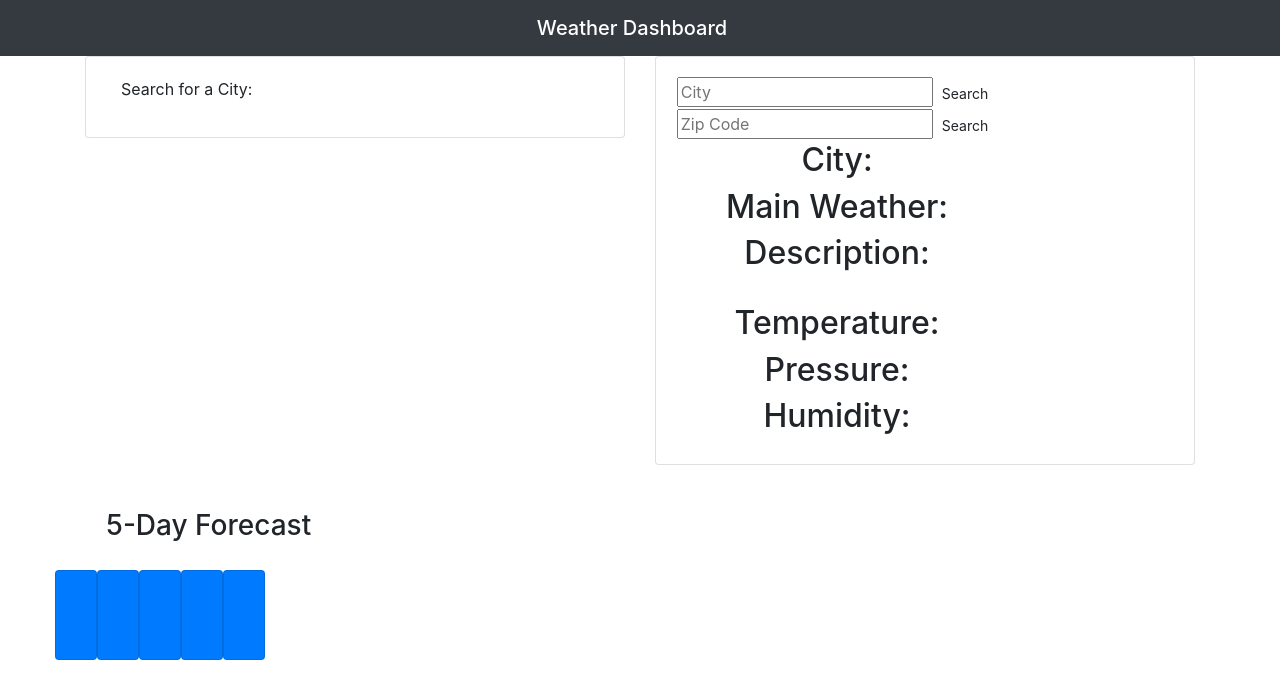
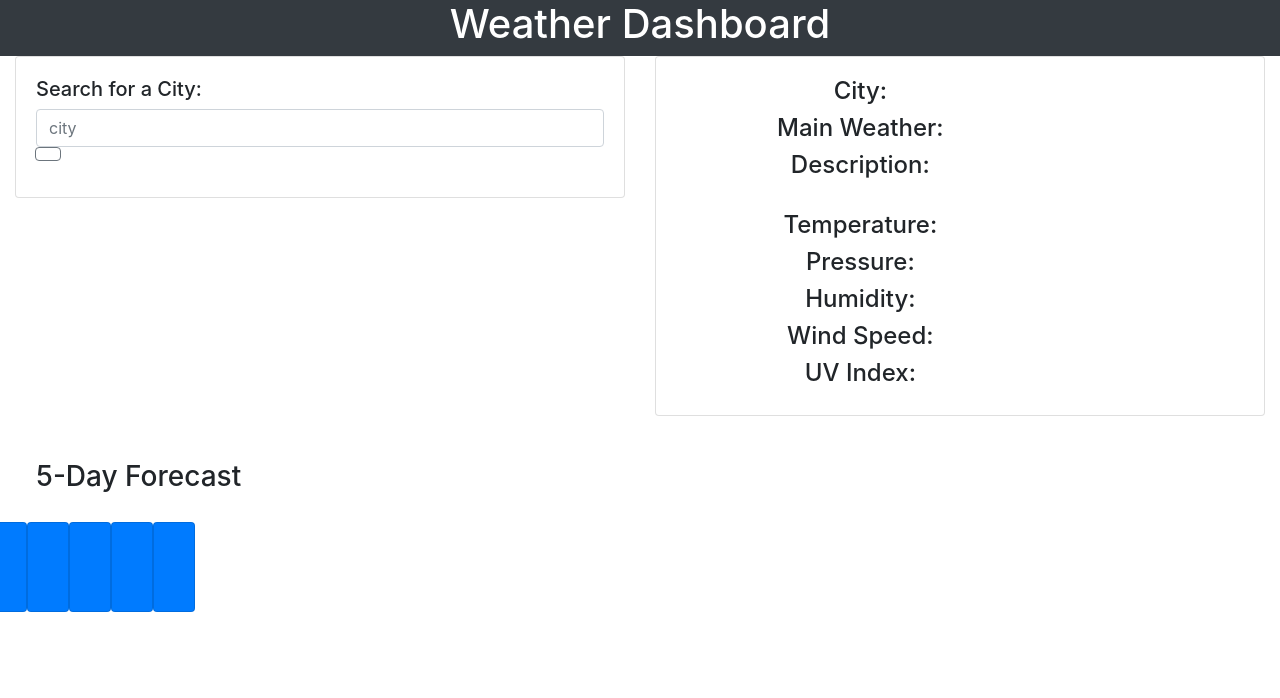
Before and after one commit to jeanhern81/API-Weather-Project, a plain HTML site: page index.html in a window 1280 px wide. Drawn offline with nearby package versions, Linux system fonts and the light colour scheme.

Commit message:
working on html format along with adding font awesome icon to replace search text

```diff
--- a/assets/js/script.js
+++ b/assets/js/script.js
@@ -15,9 +15,9 @@ $( document ).ready(function() {
         var query_param = $(this).prev().val();
 
         if ($(this).prev().attr("placeholder") == "City") {
-            var weather = "http://api.openweathermap.org/data/2.5/weather?q=" + query_param + "&APPID=" + appID;
+            var weather = "https://api.openweathermap.org/data/2.5/weather?q=" + query_param + "&APPID=" + appID;
         } else if ($(this).prev().attr("placeholder") == "Zip Code") {
-            var weather = "http://api.openweathermap.org/data/2.5/weather?zip=" + query_param + "&APPID=" + appID;
+            var weather = "https://api.openweathermap.org/data/2.5/weather?zip=" + query_param + "&APPID=" + appID;
         }
     })
 });
@@ -31,9 +31,9 @@ $( document ).ready(function() {
         var query_param = $(this).prev().val();
 
         if ($(this).prev().attr("placeholder") == "City") {
-            var weather = "http://api.openweathermap.org/data/2.5/weather?q=" + query_param + "&APPID=" + appID;
+            var weather = "https://api.openweathermap.org/data/2.5/weather?q=" + query_param + "&APPID=" + appID;
         } else if ($(this).prev().attr("placeholder") == "Zip Code") {
-            var weather = "http://api.openweathermap.org/data/2.5/weather?zip=" + query_param + "&APPID=" + appID;
+            var weather = "https://api.openweathermap.org/data/2.5/weather?zip=" + query_param + "&APPID=" + appID;
         }
 
         $.getJSON(weather,function(json){
@@ -44,6 +44,8 @@ $( document ).ready(function() {
             $("#temperature").html(json.main.temp);
             $("#pressure").html(json.main.pressure);
             $("#humidity").html(json.main.humidity);
+            $("#wind").html(json.main.wind);
+            $("#uv").html(json.main.uv);
         });
     })
 
--- a/index.html
+++ b/index.html
@@ -8,17 +8,23 @@
     <title>Weather Project</title>
 </head>
 <body>
-        <!-- As a heading -->
-        <nav class="navbar navbar-dark bg-dark d-flex justify-content-center">
-            <span class="navbar-brand mb-0 h1">Weather Dashboard</span>
-        </nav>
+<!-- Heading -->
+<header class="container-fluid bg-dark text-white">
+    <div class="row justify-content-center">
+        <h1>Weather Dashboard</h1>
+    </div>
+</header>
 <!--searched cities table-->
-<div class="container">
+<div class="container-fluid">
         <div class="row row-cols-1 row-cols-md-2">
             <div class="col mb-4">
                 <div class="card">
                     <div class="card-body">
-                        <div class="col-4">Search for a City:</div>
+                        <h5>Search for a City:</h5>
+                        <input type="text" class="form-control" placeholder="city">
+                        <div class="input-group-append">
+                            <button type="button" class="btn btn-outline-secondary"><i class="fas fa-search"></i></button>
+                        </div>
                         <table class="table table-light border">
                             <tbody>
                                 <tr class="border" id="row0"></tr>
@@ -40,28 +46,27 @@
     <div class="card">
             <div class="card-body">
                 <div class="row">
-                    <div class="col-lg-8 col-lg-offset-2 text-center">
-                        <input type="text" placeholder="City"><button type="button" class="query_btn btn btn-default btn-sm">Search</button><br>
-                        <input type="text" placeholder="Zip Code"><button type="button" class="query_btn btn btn-default btn-sm">Search</button><br>
-                    </div>
+
                 </div>
 
                 <div class="row">
                     <div class="col-lg-8 col-lg-offset-2 text-center">
-                        <h2>City: <span id="city"></span></h2>
-                        <h2>Main Weather: <span id="main_weather"></span></h2>
-                        <h2>Description: <span id="description_weather"></span></h2>
+                        <h4>City: <span id="city"></span></h4>
+                        <h4>Main Weather: <span id="main_weather"></span></h4>
+                        <h4>Description: <span id="description_weather"></span></h4>
                         <img id="weather_image" src="">
-                        <h2>Temperature: <span id="temperature"></span></h2>
-                        <h2>Pressure: <span id="pressure"></span></h2>
-                        <h2>Humidity: <span id="humidity"></span></h2>
+                        <h4>Temperature: <span id="temperature"></span></h4>
+                        <h4>Pressure: <span id="pressure"></span></h4>
+                        <h4>Humidity: <span id="humidity"></span></h4>
+                        <h4>Wind Speed: <span id="wind"></span></h4>
+                        <h4>UV Index: <span id="uv"></span></h4>
                     </div>
                 </div>
             </div>
     </div>
 </div>
 <!--5-Day Weather Forecast-->
-<div class="container>"
+<div class="container-fluid>"
     <div class="card" style="max-width: 900px;">
         <div class="card-body">
             <div id="five-day-title" class="row"></div>
```
